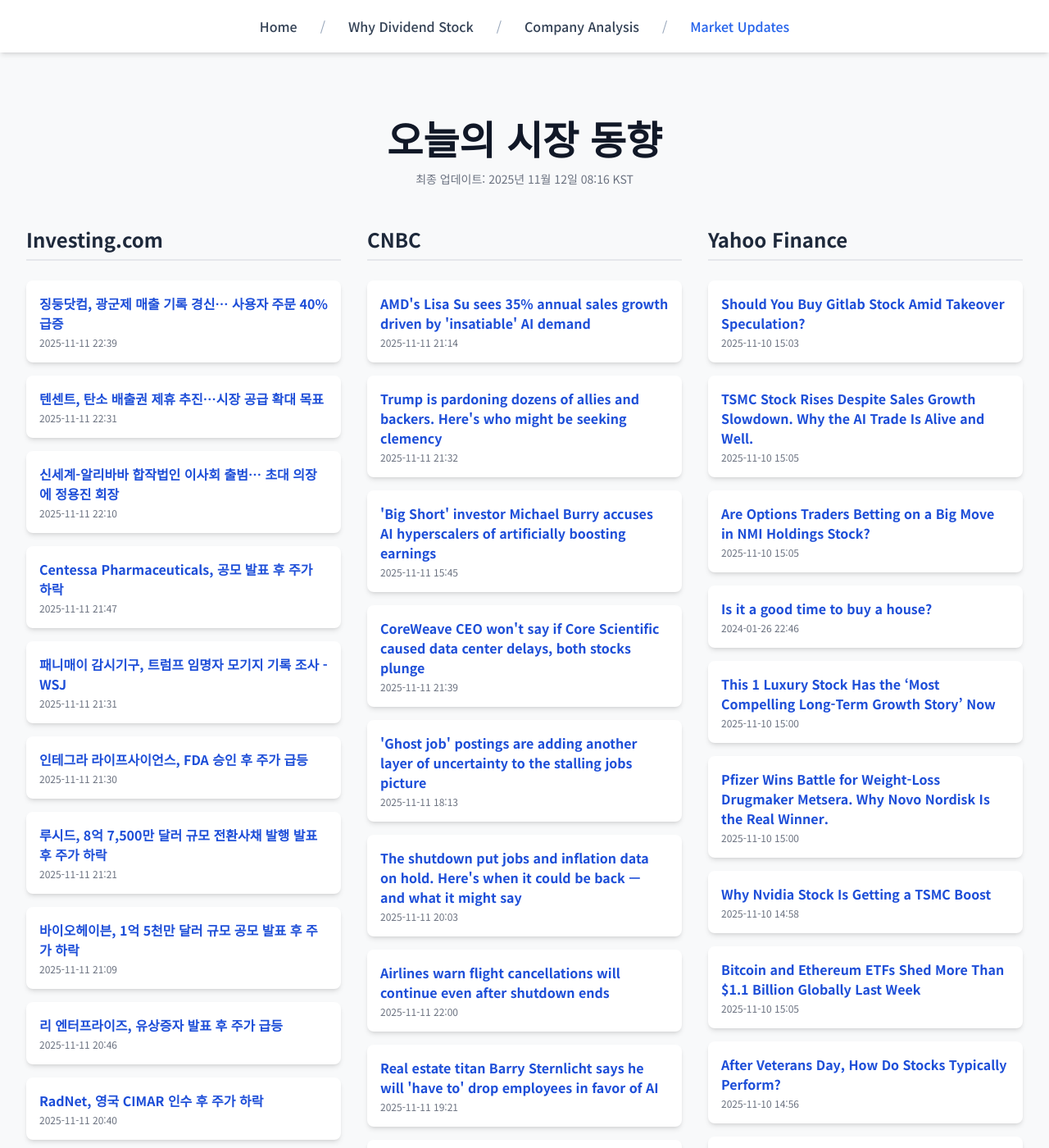
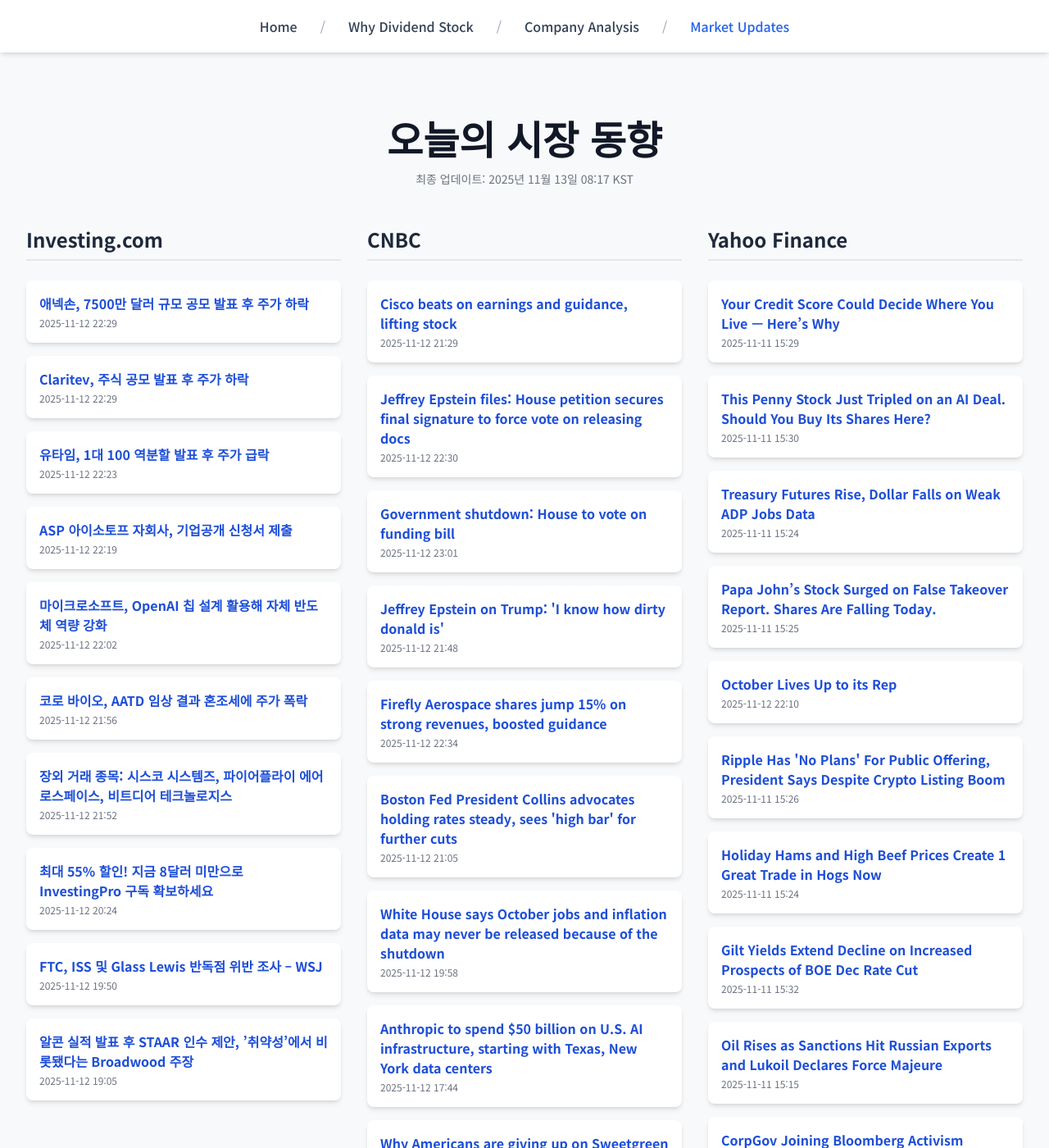
Before and after one commit to Kay-Hwang/my-company-analysis, a Jekyll site: the page built from market-updates.html, in a window 1280 px wide and 1400 px high. Shown: the whole window at 82% size. Built offline with Jekyll 4.4.1, drawn with Linux system fonts in a browser that asks for light colours; nearby versions of some CDN libraries; a script that is not in the unit is left out; some of the changed text lies outside the part shown.

Commit message:
Update daily data

```diff
--- a/_data/latest_data.json
+++ b/_data/latest_data.json
@@ -1,190 +1,190 @@
 {
-  "lastUpdated": "2025년 11월 12일 08:16 KST",
+  "lastUpdated": "2025년 11월 13일 08:17 KST",
   "news": {
     "investing": [
       {
-        "title": "징둥닷컴, 광군제 매출 기록 경신… 사용자 주문 40% 급증",
-        "link": "https://kr.investing.com/news/stock-market-news/article-93CH-1712258",
-        "pubDate": "2025-11-11 22:39:12",
-        "summary": "징둥닷컴, 광군제 매출 기록 경신… 사용자 주문 40% 급증"
+        "title": "애넥손, 7500만 달러 규모 공모 발표 후 주가 하락",
+        "link": "https://kr.investing.com/news/stock-market-news/article-93CH-1714287",
+        "pubDate": "2025-11-12 22:29:46",
+        "summary": "애넥손, 7500만 달러 규모 공모 발표 후 주가 하락"
       },
       {
-        "title": "텐센트, 탄소 배출권 제휴 추진…시장 공급 확대 목표",
-        "link": "https://kr.investing.com/news/stock-market-news/article-93CH-1712253",
-        "pubDate": "2025-11-11 22:31:15",
-        "summary": "텐센트, 탄소 배출권 제휴 추진…시장 공급 확대 목표"
+        "title": "Claritev, 주식 공모 발표 후 주가 하락",
+        "link": "https://kr.investing.com/news/stock-market-news/article-93CH-1714286",
+        "pubDate": "2025-11-12 22:29:07",
+        "summary": "Claritev, 주식 공모 발표 후 주가 하락"
       },
       {
-        "title": "신세계-알리바바 합작법인 이사회 출범… 초대 의장에 정용진 회장",
-        "link": "https://kr.investing.com/news/stock-market-news/article-1712237",
-        "pubDate": "2025-11-11 22:10:38",
-        "summary": "신세계-알리바바 합작법인 이사회 출범… 초대 의장에 정용진 회장"
+        "title": "유타임, 1대 100 역분할 발표 후 주가 급락",
+        "link": "https://kr.investing.com/news/stock-market-news/article-93CH-1714271",
+        "pubDate": "2025-11-12 22:23:48",
+        "summary": "유타임, 1대 100 역분할 발표 후 주가 급락"
       },
       {
-        "title": "Centessa Pharmaceuticals, 공모 발표 후 주가 하락",
-        "link": "https://kr.investing.com/news/stock-market-news/article-93CH-1712223",
-        "pubDate": "2025-11-11 21:47:57",
-        "summary": "Centessa Pharmaceuticals, 공모 발표 후 주가 하락"
+        "title": "ASP 아이소토프 자회사, 기업공개 신청서 제출",
+        "link": "https://kr.investing.com/news/stock-market-news/article-432SI-1714267",
+        "pubDate": "2025-11-12 22:19:07",
+        "summary": "ASP 아이소토프 자회사, 기업공개 신청서 제출"
       },
       {
-        "title": "패니매이 감시기구, 트럼프 임명자 모기지 기록 조사 - WSJ",
-        "link": "https://kr.investing.com/news/stock-market-news/article-93CH-1712212",
-        "pubDate": "2025-11-11 21:31:06",
-        "summary": "패니매이 감시기구, 트럼프 임명자 모기지 기록 조사 - WSJ"
+        "title": "마이크로소프트, OpenAI 칩 설계 활용해 자체 반도체 역량 강화",
+        "link": "https://kr.investing.com/news/stock-market-news/article-93CH-1714228",
+        "pubDate": "2025-11-12 22:02:24",
+        "summary": "마이크로소프트, OpenAI 칩 설계 활용해 자체 반도체 역량 강화"
       },
       {
-        "title": "인테그라 라이프사이언스, FDA 승인 후 주가 급등",
-        "link": "https://kr.investing.com/news/stock-market-news/article-93CH-1712211",
-        "pubDate": "2025-11-11 21:30:56",
-        "summary": "인테그라 라이프사이언스, FDA 승인 후 주가 급등"
+        "title": "코로 바이오, AATD 임상 결과 혼조세에 주가 폭락",
+        "link": "https://kr.investing.com/news/stock-market-news/article-93CH-1714224",
+        "pubDate": "2025-11-12 21:56:05",
+        "summary": "코로 바이오, AATD 임상 결과 혼조세에 주가 폭락"
       },
       {
-        "title": "루시드, 8억 7,500만 달러 규모 전환사채 발행 발표 후 주가 하락",
-        "link": "https://kr.investing.com/news/stock-market-news/article-93CH-1712189",
-        "pubDate": "2025-11-11 21:21:00",
-        "summary": "루시드, 8억 7,500만 달러 규모 전환사채 발행 발표 후 주가 하락"
+        "title": "장외 거래 종목: 시스코 시스템즈, 파이어플라이 에어로스페이스, 비트디어 테크놀로지스",
+        "link": "https://kr.investing.com/news/stock-market-news/article-432SI-1714218",
+        "pubDate": "2025-11-12 21:52:20",
+        "summary": "장외 거래 종목: 시스코 시스템즈, 파이어플라이 에어로스페이스, 비트디어 테크놀로지스"
       },
       {
-        "title": "바이오헤이븐, 1억 5천만 달러 규모 공모 발표 후 주가 하락",
-        "link": "https://kr.investing.com/news/stock-market-news/article-93CH-1712169",
-        "pubDate": "2025-11-11 21:09:21",
-        "summary": "바이오헤이븐, 1억 5천만 달러 규모 공모 발표 후 주가 하락"
+        "title": "최대 55% 할인! 지금 8달러 미만으로 InvestingPro 구독 확보하세요",
+        "link": "https://kr.investing.com/news/stock-market-news/article-1714070",
+        "pubDate": "2025-11-12 20:24:25",
+        "summary": "최대 55% 할인! 지금 8달러 미만으로 InvestingPro 구독 확보하세요"
       },
       {
-        "title": "리 엔터프라이즈, 유상증자 발표 후 주가 급등",
-        "link": "https://kr.investing.com/news/stock-market-news/article-93CH-1712156",
-        "pubDate": "2025-11-11 20:46:09",
-        "summary": "리 엔터프라이즈, 유상증자 발표 후 주가 급등"
+        "title": "FTC, ISS 및 Glass Lewis 반독점 위반 조사 – WSJ",
+        "link": "https://kr.investing.com/news/stock-market-news/article-93CH-1714040",
+        "pubDate": "2025-11-12 19:50:25",
+        "summary": "FTC, ISS 및 Glass Lewis 반독점 위반 조사 – WSJ"
       },
       {
-        "title": "RadNet, 영국 CIMAR 인수 후 주가 하락",
-        "link": "https://kr.investing.com/news/stock-market-news/article-93CH-1712153",
-        "pubDate": "2025-11-11 20:40:38",
-        "summary": "RadNet, 영국 CIMAR 인수 후 주가 하락"
+        "title": "알콘 실적 발표 후 STAAR 인수 제안, ’취약성’에서 비롯됐다는 Broadwood 주장",
+        "link": "https://kr.investing.com/news/stock-market-news/article-1713986",
+        "pubDate": "2025-11-12 19:05:42",
+        "summary": "알콘 실적 발표 후 STAAR 인수 제안, ’취약성’에서 비롯됐다는 Broadwood 주장"
       }
     ],
     "cnbc": [
       {
-        "title": "AMD's Lisa Su sees 35% annual sales growth driven by 'insatiable' AI demand",
-        "link": "https://www.cnbc.com/2025/11/11/amd-lisa-su-growth-ai-analyst-day.html",
-        "pubDate": "Tue, 11 Nov 2025 21:14:25 GMT",
-        "summary": "Su said that AMD could be able to achieve \"double-digit\" share in the data center AI chip market over the next three to five years."
+        "title": "Cisco beats on earnings and guidance, lifting stock",
+        "link": "https://www.cnbc.com/2025/11/12/cisco-csco-q1-2026-earnings-report.html",
+        "pubDate": "Wed, 12 Nov 2025 21:29:51 GMT",
+        "summary": "Cisco has returned to growth this year after revenue dropped in 2024, but Wall Street is waiting to see if the company can be a major player in AI."
       },
       {
-        "title": "Trump is pardoning dozens of allies and backers. Here's who might be seeking clemency",
-        "link": "https://www.cnbc.com/2025/11/11/trump-pardons-clemency-maxwell-diddy.html",
-        "pubDate": "Tue, 11 Nov 2025 21:32:43 GMT",
-        "summary": "Some figures eyed as possible candidates for clemency from President Donald Trump include Ghislaine Maxwell and Sean \"Diddy\" Combs."
+        "title": "Jeffrey Epstein files: House petition secures final signature to force vote on releasing docs",
+        "link": "https://www.cnbc.com/2025/11/12/jeffrey-epstein-files-house-vote-grijalva.html",
+        "pubDate": "Wed, 12 Nov 2025 22:30:14 GMT",
+        "summary": "The Trump administration has been criticized for failing to release files about convicted sex offender Jeffrey Epstein, a former friend of President Trump."
       },
       {
-        "title": "'Big Short' investor Michael Burry accuses AI hyperscalers of artificially boosting earnings",
-        "link": "https://www.cnbc.com/2025/11/11/big-short-investor-michael-burry-accuses-ai-hyperscalers-of-artificially-boosting-earnings.html",
-        "pubDate": "Tue, 11 Nov 2025 15:45:31 GMT",
-        "summary": "Burry alleged that \"hyperscalers\" are artificially boosting earnings by extending the useful life of their computer equipment."
+        "title": "Government shutdown: House to vote on funding bill",
+        "link": "https://www.cnbc.com/2025/11/12/government-shutdown-house-vote-trump.html",
+        "pubDate": "Wed, 12 Nov 2025 23:01:01 GMT",
+        "summary": "Most Democrats, who are in the minority in Congress, oppose the funding bill because it does not include extending enhanced ACA tax credits."
       },
       {
-        "title": "CoreWeave CEO won't say if Core Scientific caused data center delays, both stocks plunge",
-        "link": "https://www.cnbc.com/2025/11/11/coreweave-stock-core-scientific-delays.html",
-        "pubDate": "Tue, 11 Nov 2025 21:39:20 GMT",
-        "summary": "CNBC's Jim Cramer noted data center delays at sites in Texas, Oklahoma and North Carolina tied to Core Scientific."
+        "title": "Jeffrey Epstein on Trump: 'I know how dirty donald is'",
+        "link": "https://www.cnbc.com/2025/11/12/trump-jeffrey-epstein-ghislaine-maxwell-emails-house-democrats.html",
+        "pubDate": "Wed, 12 Nov 2025 21:48:18 GMT",
+        "summary": "President Trump and the DOJ have been criticized for reneging on promises by administration officials to release files about Jeffrey Epstein."
       },
       {
-        "title": "'Ghost job' postings are adding another layer of uncertainty to the stalling jobs picture",
-        "link": "https://www.cnbc.com/2025/11/11/ghost-job-postings-add-another-layer-of-uncertainty-to-stalled-jobs-picture.html",
-        "pubDate": "Tue, 11 Nov 2025 18:13:24 GMT",
-        "summary": "Since the beginning of 2024, job openings have outnumbered hires by more than 2.2 million a month."
+        "title": "Firefly Aerospace shares jump 15% on strong revenues, boosted guidance",
+        "link": "https://www.cnbc.com/2025/11/12/firefly-aerospace-fly-q3-earnings-2025.html",
+        "pubDate": "Wed, 12 Nov 2025 22:34:32 GMT",
+        "summary": "Firefly Aerospace, which went public in August on the Nasdaq, issued better-than-expected third-quarter results and lifted its guidance."
       },
       {
-        "title": "The shutdown put jobs and inflation data on hold. Here's when it could be back — and what it might say",
-        "link": "https://www.cnbc.com/2025/11/11/when-the-government-data-will-start-rolling-out-with-the-shutdown-ending-and-what-it-is-likely-to-show.html",
-        "pubDate": "Tue, 11 Nov 2025 20:03:50 GMT",
-        "summary": "Economic data releases — payroll and jobs reports, CPI and PPI — have lagged during the government shutdown and likely will take some time to get rolling again."
+        "title": "Boston Fed President Collins advocates holding rates steady, sees 'high bar' for further cuts",
+        "link": "https://www.cnbc.com/2025/11/12/boston-fed-president-collins-advocates-holding-rates-steady-sees-high-bar-for-further-cuts.html",
+        "pubDate": "Wed, 12 Nov 2025 21:05:40 GMT",
+        "summary": "Collins on Wednesday said she will be reluctant to support further interest rate cuts anytime soon with inflation still high."
       },
       {
-        "title": "Airlines warn flight cancellations will continue even after shutdown ends",
-        "link": "https://www.cnbc.com/2025/11/11/government-shutdown-flight-cancellation.html",
-        "pubDate": "Tue, 11 Nov 2025 22:00:23 GMT",
-        "summary": "Airlines will need time to adjust schedules even after the shutdown ends, carriers warned."
+        "title": "White House says October jobs and inflation data may never be released because of the shutdown",
+        "link": "https://www.cnbc.com/2025/11/12/white-house-october-data-release.html",
+        "pubDate": "Wed, 12 Nov 2025 19:58:17 GMT",
+        "summary": "Press secretary Karoline Leavitt told reporters that part of the fallout could be lasting damage to the government's data collection ability."
       },
       {
-        "title": "Real estate titan Barry Sternlicht says he will 'have to' drop employees in favor of AI",
-        "link": "https://www.cnbc.com/2025/11/11/barry-sternlicht-says-he-will-drop-employees-in-favor-of-ai.html",
-        "pubDate": "Tue, 11 Nov 2025 19:21:59 GMT",
-        "summary": "Billionaire Barry Sternlicht, chairman and CEO of Starwood Capital Group, is a legendary, legacy real estate investor. He called the impact of AI \"terrifying.\""
+        "title": "Anthropic to spend $50 billion on U.S. AI infrastructure, starting with Texas, New York data centers",
+        "link": "https://www.cnbc.com/2025/11/12/anthropic-ai-data-centers-texas-new-york.html",
+        "pubDate": "Wed, 12 Nov 2025 17:44:34 GMT",
+        "summary": "Anthropic rival OpenAI has secured more than $1.4 trillion worth of deals with Nvidia, Broadcom, Oracle and the major cloud providers."
       },
       {
-        "title": "Mark Cuban: The job-hunting advice I give my own kids in the age of AI—it'll make their careers 'easier' and more successful",
-        "link": "https://www.cnbc.com/2025/11/11/mark-cuban-job-hunting-advice-i-give-my-kids-in-age-of-ai.html",
-        "pubDate": "Tue, 11 Nov 2025 19:07:22 GMT",
-        "summary": "If you're looking for an entry-level job in the age of AI, seek jobs at small- to medium-sized businesses over ones at large corporations, says Mark Cuban."
+        "title": "Why Americans are giving up on Sweetgreen",
+        "link": "https://www.cnbc.com/2025/11/12/why-sweetgreen-sales-stock-are-falling.html",
+        "pubDate": "Wed, 12 Nov 2025 14:36:20 GMT",
+        "summary": "The fast-casual chain Sweetgreen's struggles are worsening."
       },
       {
-        "title": "SoftBank sells its entire stake in Nvidia for $5.83 billion",
-        "link": "https://www.cnbc.com/2025/11/11/softbank-sells-its-entire-stake-in-nvidia-for-5point83-billion.html",
-        "pubDate": "Tue, 11 Nov 2025 14:39:03 GMT",
-        "summary": "SoftBank is looking to capitalize on its \"all in\" bet on ChatGPT maker OpenAI."
+        "title": "Too Good To Go launches grocery bags with Whole Foods as food costs climb",
+        "link": "https://www.cnbc.com/2025/11/12/too-good-to-go-whole-foods-grocery-surprise-bags.html",
+        "pubDate": "Wed, 12 Nov 2025 14:00:01 GMT",
+        "summary": "Too Good To Go is launching discounted surprise bags for groceries with Whole Foods amid rising prices and inflation."
       }
     ],
     "yahoo": [
       {
-        "title": "Should You Buy Gitlab Stock Amid Takeover Speculation?",
-        "link": "https://finance.yahoo.com/news/buy-gitlab-stock-amid-takeover-150342284.html",
-        "pubDate": "2025-11-10T15:03:42Z",
-        "summary": "Should You Buy Gitlab Stock Amid Takeover Speculation?"
+        "title": "Your Credit Score Could Decide Where You Live — Here’s Why",
+        "link": "https://finance.yahoo.com/news/credit-score-could-decide-where-152926203.html",
+        "pubDate": "2025-11-11T15:29:26Z",
+        "summary": "Your Credit Score Could Decide Where You Live — Here’s Why"
       },
       {
-        "title": "TSMC Stock Rises Despite Sales Growth Slowdown. Why the AI Trade Is Alive and Well.",
-        "link": "https://www.barrons.com/articles/tsmc-stock-sales-ai-trade-cb17a880?siteid=yhoof2&yptr=yahoo",
-        "pubDate": "2025-11-10T15:05:00Z",
-        "summary": "TSMC Stock Rises Despite Sales Growth Slowdown. Why the AI Trade Is Alive and Well."
+        "title": "This Penny Stock Just Tripled on an AI Deal. Should You Buy Its Shares Here?",
+        "link": "https://finance.yahoo.com/news/penny-stock-just-tripled-ai-153030019.html",
+        "pubDate": "2025-11-11T15:30:30Z",
+        "summary": "This Penny Stock Just Tripled on an AI Deal. Should You Buy Its Shares Here?"
       },
       {
-        "title": "Are Options Traders Betting on a Big Move in NMI Holdings Stock?",
-        "link": "https://finance.yahoo.com/news/options-traders-betting-big-move-150500981.html",
-        "pubDate": "2025-11-10T15:05:00Z",
-        "summary": "Are Options Traders Betting on a Big Move in NMI Holdings Stock?"
+        "title": "Treasury Futures Rise, Dollar Falls on Weak ADP Jobs Data",
+        "link": "https://www.barrons.com/livecoverage/stock-market-news-today-111125/card/treasury-futures-rise-dollar-falls-on-weak-adp-jobs-data-7Y5IybrN52fUoajpSufN?siteid=yhoof2&yptr=yahoo",
+        "pubDate": "2025-11-11T15:24:58Z",
+        "summary": "Treasury Futures Rise, Dollar Falls on Weak ADP Jobs Data"
       },
       {
-        "title": "Is it a good time to buy a house?",
-        "link": "https://finance.yahoo.com/personal-finance/mortgages/article/is-it-a-good-time-to-buy-a-house-202100449.html",
-        "pubDate": "2024-01-26T22:46:12Z",
-        "summary": "Is it a good time to buy a house?"
+        "title": "Papa John’s Stock Surged on False Takeover Report. Shares Are Falling Today.",
+        "link": "https://www.barrons.com/articles/papa-johns-stock-price-pzza-81b94bb6?siteid=yhoof2&yptr=yahoo",
+        "pubDate": "2025-11-11T15:25:00Z",
+        "summary": "Papa John’s Stock Surged on False Takeover Report. Shares Are Falling Today."
       },
       {
-        "title": "This 1 Luxury Stock Has the ‘Most Compelling Long-Term Growth Story’ Now",
-        "link": "https://finance.yahoo.com/news/1-luxury-stock-most-compelling-150002136.html",
-        "pubDate": "2025-11-10T15:00:02Z",
-        "summary": "This 1 Luxury Stock Has the ‘Most Compelling Long-Term Growth Story’ Now"
+        "title": "October Lives Up to its Rep",
+        "link": "https://finance.yahoo.com/research/reports/ARGUS_45292_PortfolioIdeas_1762985454000?yptr=yahoo&ncid=yahooproperties_plusresear_nm5q6ze1cei",
+        "pubDate": "2025-11-12T22:10:54Z",
+        "summary": "October Lives Up to its Rep"
       },
       {
-        "title": "Pfizer Wins Battle for Weight-Loss Drugmaker Metsera. Why Novo Nordisk Is the Real Winner.",
-        "link": "https://www.barrons.com/articles/metsera-stock-price-pfizer-deal-novo-b464be0a?siteid=yhoof2&yptr=yahoo",
-        "pubDate": "2025-11-10T15:00:00Z",
-        "summary": "Pfizer Wins Battle for Weight-Loss Drugmaker Metsera. Why Novo Nordisk Is the Real Winner."
+        "title": "Ripple Has 'No Plans' For Public Offering, President Says Despite Crypto Listing Boom",
+        "link": "https://finance.yahoo.com/news/ripple-no-plans-public-offering-152642285.html",
+        "pubDate": "2025-11-11T15:26:42Z",
+        "summary": "Ripple Has 'No Plans' For Public Offering, President Says Despite Crypto Listing Boom"
       },
       {
-        "title": "Why Nvidia Stock Is Getting a TSMC Boost",
-        "link": "https://www.barrons.com/articles/nvidia-stock-price-tsmc-taiwan-semi-chips-4b05c87b?siteid=yhoof2&yptr=yahoo",
-        "pubDate": "2025-11-10T14:58:00Z",
-        "summary": "Why Nvidia Stock Is Getting a TSMC Boost"
+        "title": "Holiday Hams and High Beef Prices Create 1 Great Trade in Hogs Now",
+        "link": "https://finance.yahoo.com/news/holiday-hams-high-beef-prices-152406168.html",
+        "pubDate": "2025-11-11T15:24:06Z",
+        "summary": "Holiday Hams and High Beef Prices Create 1 Great Trade in Hogs Now"
       },
       {
-        "title": "Bitcoin and Ethereum ETFs Shed More Than $1.1 Billion Globally Last Week",
-        "link": "https://finance.yahoo.com/news/bitcoin-ethereum-etfs-shed-more-150511435.html",
-        "pubDate": "2025-11-10T15:05:11Z",
-        "summary": "Bitcoin and Ethereum ETFs Shed More Than $1.1 Billion Globally Last Week"
+        "title": "Gilt Yields Extend Decline on Increased Prospects of BOE Dec Rate Cut",
+        "link": "https://www.wsj.com/finance/jgb-futures-edge-higher-ahead-of-30-year-auction-f5c5f7d7?siteid=yhoof2&yptr=yahoo",
+        "pubDate": "2025-11-11T15:32:00Z",
+        "summary": "Gilt Yields Extend Decline on Increased Prospects of BOE Dec Rate Cut"
       },
       {
-        "title": "After Veterans Day, How Do Stocks Typically Perform?",
-        "link": "https://www.wsj.com/livecoverage/stock-market-today-dow-sp-500-nasdaq-11-10-2025/card/after-veterans-day-how-do-stocks-typically-perform--ArdZp7H2pVAQM7Et89mA?siteid=yhoof2&yptr=yahoo",
-        "pubDate": "2025-11-10T14:56:57Z",
-        "summary": "After Veterans Day, How Do Stocks Typically Perform?"
+        "title": "Oil Rises as Sanctions Hit Russian Exports and Lukoil Declares Force Majeure",
+        "link": "https://finance.yahoo.com/news/oil-rises-sanctions-hit-russian-151500767.html",
+        "pubDate": "2025-11-11T15:15:00Z",
+        "summary": "Oil Rises as Sanctions Hit Russian Exports and Lukoil Declares Force Majeure"
       },
       {
-        "title": "Stocks Rally on Optimism that the US Government Will Soon Reopen",
-        "link": "https://finance.yahoo.com/news/stocks-rally-optimism-us-government-151033568.html",
-        "pubDate": "2025-11-10T15:10:33Z",
-        "summary": "Stocks Rally on Optimism that the US Government Will Soon Reopen"
+        "title": "CorpGov Joining Bloomberg Activism Conference & NYSE Firesides Dec 9",
+        "link": "https://finance.yahoo.com/news/corpgov-joining-bloomberg-activism-conference-151254649.html",
+        "pubDate": "2025-11-11T15:12:54Z",
+        "summary": "CorpGov Joining Bloomberg Activism Conference & NYSE Firesides Dec 9"
       }
     ]
   }
```
